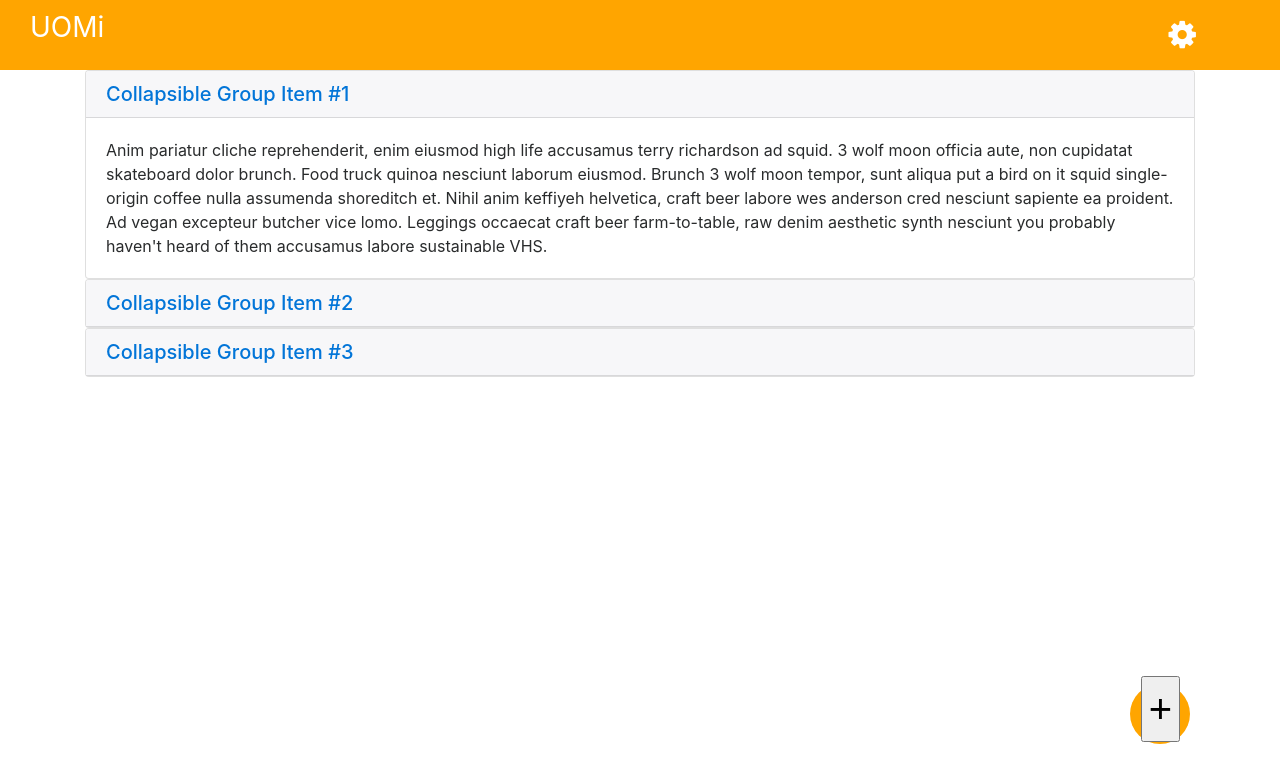
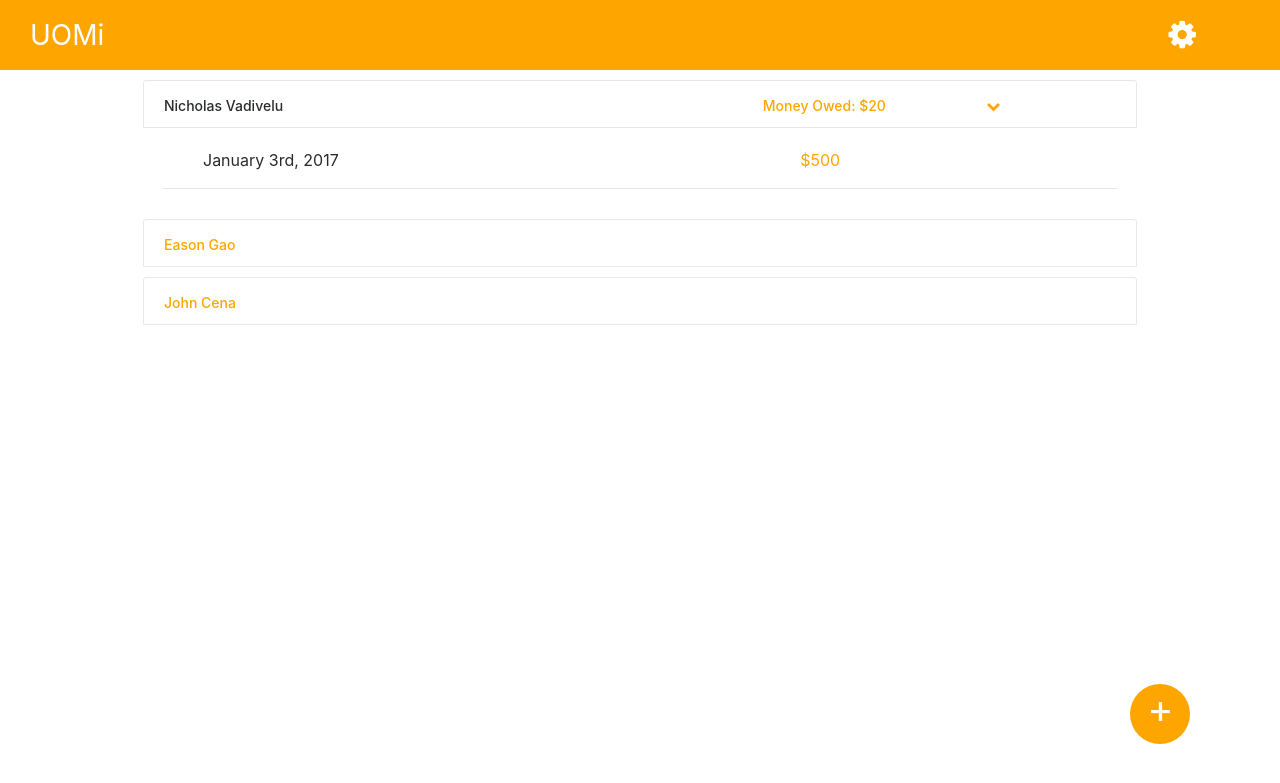
Before and after one commit to shelaq/hackthe6ix-project, a Flask app: template templates/index.html in a window 1280 px wide. Shown: the top 783 px of the page. Run offline with Flask 2, Linux system fonts and the light colour scheme; the template is opened without the code that fills it, so the values that code supplies are empty; some libraries are stand-ins or nearby versions.

Commit message:
list styling

```diff
--- a/static/styles.css
+++ b/static/styles.css
@@ -17,6 +17,10 @@ align-items: center;
   margin-left: 30px;
   font-size: 28px;
   color: white;
+  height: 100%;
+  display: flex;
+  align-items: center;
+  margin-bottom: 0
 }
 
 
@@ -38,3 +42,67 @@ align-items: center;
   font-size: 40px;
   margin-bottom: 10px !important;
 }
+
+
+.card-header{
+  background-color: white !important;
+  border: 1px solid #e8e8e8;
+  outline: none;
+  margin-top: 10px;
+}
+
+.card{
+  border: none !important;
+}
+
+.card-header h5 a{
+  font-size: 14px;
+  color: orange;
+}
+
+
+.money-owed{
+  margin-left: 50%;
+  font-size: 14px;
+  color: orange;
+}
+
+.card-header i {
+  margin-left: 10%;
+}
+
+.container{
+  width: 80%;
+}
+
+button, input[type="submit"], input[type="reset"] {
+    background: none !important;
+    color: inherit;
+    border: none;
+    padding: 0! important;
+    font: inherit;
+    cursor: pointer;
+    outline: inherit !important;
+}
+
+.submit{
+  color: white;
+  width: 90px;
+  height: 30px;
+  border: none;
+  background-color: orange !important;
+}
+
+li {
+   list-style-type: none;
+}
+
+.money-owed-list{
+  margin-left: 50%;
+  color: orange
+}
+
+hr{
+  padding: 0;
+  margin: 0;
+}
--- a/templates/index.html
+++ b/templates/index.html
@@ -1,5 +1,6 @@
 <!DOCTYPE html>
 <html>
+
 <head>
   <meta charset="utf-8">
   <link rel="stylesheet" href="https://maxcdn.bootstrapcdn.com/bootstrap/4.0.0-alpha.6/css/bootstrap.min.css" integrity="sha384-rwoIResjU2yc3z8GV/NPeZWAv56rSmLldC3R/AZzGRnGxQQKnKkoFVhFQhNUwEyJ" crossorigin="anonymous">
@@ -7,6 +8,7 @@
   <link rel="stylesheet" href="../static/styles.css">
   <title>IOU</title>
 </head>
+
 <body>
   <div class="nav">
     <p> UOMi </p>
@@ -14,51 +16,71 @@
   </div>
 
   <div class="add-button">
-      <button data-toggle="modal" data-target="#exampleModal" >+</button>
+    <button data-toggle="modal" data-target="#exampleModal">+</button>
   </div>
 
   <div class="container">
     <div id="accordion" role="tablist" aria-multiselectable="true">
+
+
       <div class="card">
         <div class="card-header" role="tab" id="headingOne">
           <h5 class="mb-0">
+        <a>
+          Nicholas Vadivelu
+        </a>
+        <span class="money-owed">Money Owed: $20</span>
         <a data-toggle="collapse" data-parent="#accordion" href="#collapseOne" aria-expanded="true" aria-controls="collapseOne">
-          Collapsible Group Item #1
+          <i class="fa fa-chevron-down" aria-hidden="true"></i>
         </a>
       </h5>
         </div>
 
         <div id="collapseOne" class="collapse show" role="tabpanel" aria-labelledby="headingOne">
           <div class="card-block">
-        Anim pariatur cliche reprehenderit, enim eiusmod high life accusamus terry richardson ad squid. 3 wolf moon officia aute, non cupidatat skateboard dolor brunch. Food truck quinoa nesciunt laborum eiusmod. Brunch 3 wolf moon tempor, sunt aliqua put a bird on it squid single-origin coffee nulla assumenda shoreditch et. Nihil anim keffiyeh helvetica, craft beer labore wes anderson cred nesciunt sapiente ea proident. Ad vegan excepteur butcher vice lomo. Leggings occaecat craft beer farm-to-table, raw denim aesthetic synth nesciunt you probably haven't heard of them accusamus labore sustainable VHS.
+            <ul>
+              <li>
+                <span>January 3rd, 2017</span>
+                <span class="money-owed-list">$500</span>
+              </li>
+            </ul>
+            <hr>
           </div>
         </div>
       </div>
+
+
         <div class="card">
           <div class="card-header" role="tab" id="headingTwo">
             <h5 class="mb-0">
         <a class="collapsed" data-toggle="collapse" data-parent="#accordion" href="#collapseTwo" aria-expanded="false" aria-controls="collapseTwo">
-          Collapsible Group Item #2
+          Eason Gao
         </a>
       </h5>
           </div>
           <div id="collapseTwo" class="collapse" role="tabpanel" aria-labelledby="headingTwo">
             <div class="card-block">
-        Anim pariatur cliche reprehenderit, enim eiusmod high life accusamus terry richardson ad squid. 3 wolf moon officia aute, non cupidatat skateboard dolor brunch. Food truck quinoa nesciunt laborum eiusmod. Brunch 3 wolf moon tempor, sunt aliqua put a bird on it squid single-origin coffee nulla assumenda shoreditch et. Nihil anim keffiyeh helvetica, craft beer labore wes anderson cred nesciunt sapiente ea proident. Ad vegan excepteur butcher vice lomo. Leggings occaecat craft beer farm-to-table, raw denim aesthetic synth nesciunt you probably haven't heard of them accusamus labore sustainable VHS.
+              Anim pariatur cliche reprehenderit, enim eiusmod high life accusamus terry richardson ad squid. 3 wolf moon officia aute, non cupidatat skateboard dolor brunch. Food truck quinoa nesciunt laborum eiusmod. Brunch 3 wolf moon tempor, sunt aliqua put a bird
+              on it squid single-origin coffee nulla assumenda shoreditch et. Nihil anim keffiyeh helvetica, craft beer labore wes anderson cred nesciunt sapiente ea proident. Ad vegan excepteur butcher vice lomo. Leggings occaecat craft beer farm-to-table,
+              raw denim aesthetic synth nesciunt you probably haven't heard of them accusamus labore sustainable VHS.
             </div>
           </div>
         </div>
+
+
         <div class="card">
           <div class="card-header" role="tab" id="headingThree">
             <h5 class="mb-0">
         <a class="collapsed" data-toggle="collapse" data-parent="#accordion" href="#collapseThree" aria-expanded="false" aria-controls="collapseThree">
-          Collapsible Group Item #3
+          John Cena
           </a>
       </h5>
           </div>
           <div id="collapseThree" class="collapse" role="tabpanel" aria-labelledby="headingThree">
             <div class="card-block">
-        Anim pariatur cliche reprehenderit, enim eiusmod high life accusamus terry richardson ad squid. 3 wolf moon officia aute, non cupidatat skateboard dolor brunch. Food truck quinoa nesciunt laborum eiusmod. Brunch 3 wolf moon tempor, sunt aliqua put a bird on it squid single-origin coffee nulla assumenda shoreditch et. Nihil anim keffiyeh helvetica, craft beer labore wes anderson cred nesciunt sapiente ea proident. Ad vegan excepteur butcher vice lomo. Leggings occaecat craft beer farm-to-table, raw denim aesthetic synth nesciunt you probably haven't heard of them accusamus labore sustainable VHS.
+              Anim pariatur cliche reprehenderit, enim eiusmod high life accusamus terry richardson ad squid. 3 wolf moon officia aute, non cupidatat skateboard dolor brunch. Food truck quinoa nesciunt laborum eiusmod. Brunch 3 wolf moon tempor, sunt aliqua put a bird
+              on it squid single-origin coffee nulla assumenda shoreditch et. Nihil anim keffiyeh helvetica, craft beer labore wes anderson cred nesciunt sapiente ea proident. Ad vegan excepteur butcher vice lomo. Leggings occaecat craft beer farm-to-table,
+              raw denim aesthetic synth nesciunt you probably haven't heard of them accusamus labore sustainable VHS.
             </div>
           </div>
         </div>
@@ -70,7 +92,7 @@
       <div class="modal-dialog" role="document">
         <div class="modal-content">
           <div class="modal-header">
-        <h5 class="modal-title" id="exampleModalLabel">New message</h5>
+            <h5 class="modal-title" id="exampleModalLabel">New Entry</h5>
             <button type="button" class="close" data-dismiss="modal" aria-label="Close">
           <span aria-hidden="true">&times;</span>
         </button>
@@ -78,18 +100,21 @@
           <div class="modal-body">
             <form>
               <div class="form-group">
-            <label for="recipient-name" class="form-control-label">Recipient:</label>
+                <label for="recipient-name" class="form-control-label">Person Who Owes You:</label>
                 <input type="text" class="form-control" id="recipient-name">
               </div>
               <div class="form-group">
-            <label for="message-text" class="form-control-label">Message:</label>
-            <textarea class="form-control" id="message-text"></textarea>
+                <label for="message-text" class="form-control-label">Amount Owed:</label>
+                <input type="number" class="form-control" id="message-text">
+              </div>
+              <div class="form-group">
+                <label for="message-text" class="form-control-label">Day Money Was Borrowed:</label>
+                <input type="date" class="form-control" id="message-text">
               </div>
             </form>
           </div>
           <div class="modal-footer">
-        <button type="button" class="btn btn-secondary" data-dismiss="modal">Close</button>
-        <button type="button" class="btn btn-primary">Send message</button>
+            <button type="button" class="btn submit btn-primary">Submit</button>
           </div>
         </div>
       </div>
@@ -99,4 +124,5 @@
     <script src="https://cdnjs.cloudflare.com/ajax/libs/tether/1.4.0/js/tether.min.js" integrity="sha384-DztdAPBWPRXSA/3eYEEUWrWCy7G5KFbe8fFjk5JAIxUYHKkDx6Qin1DkWx51bBrb" crossorigin="anonymous"></script>
     <script src="https://maxcdn.bootstrapcdn.com/bootstrap/4.0.0-alpha.6/js/bootstrap.min.js" integrity="sha384-vBWWzlZJ8ea9aCX4pEW3rVHjgjt7zpkNpZk+02D9phzyeVkE+jo0ieGizqPLForn" crossorigin="anonymous"></script>
 </body>
+
 </html>
```
Lines whose indentation alone changed are shown as unchanged.
